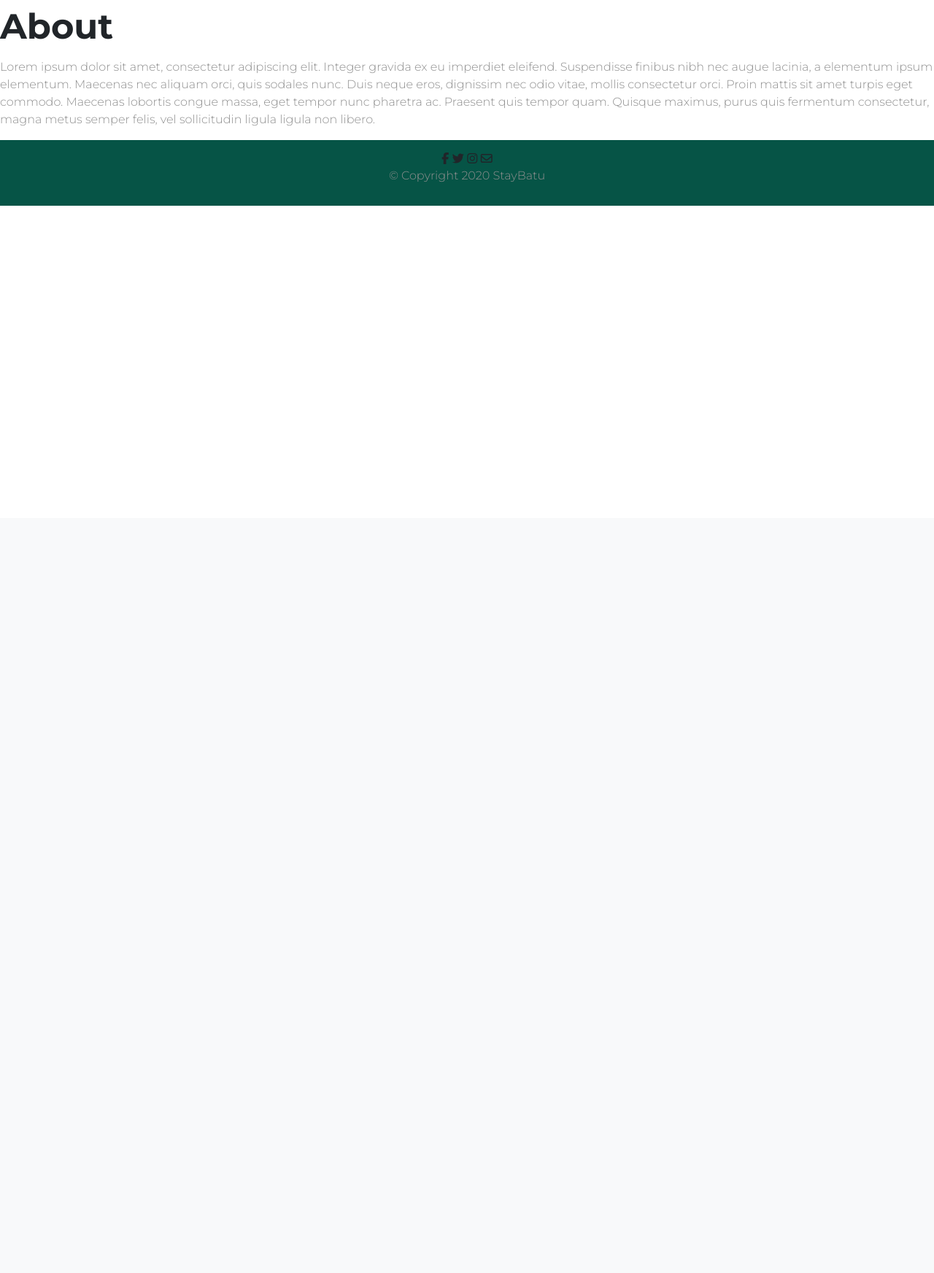
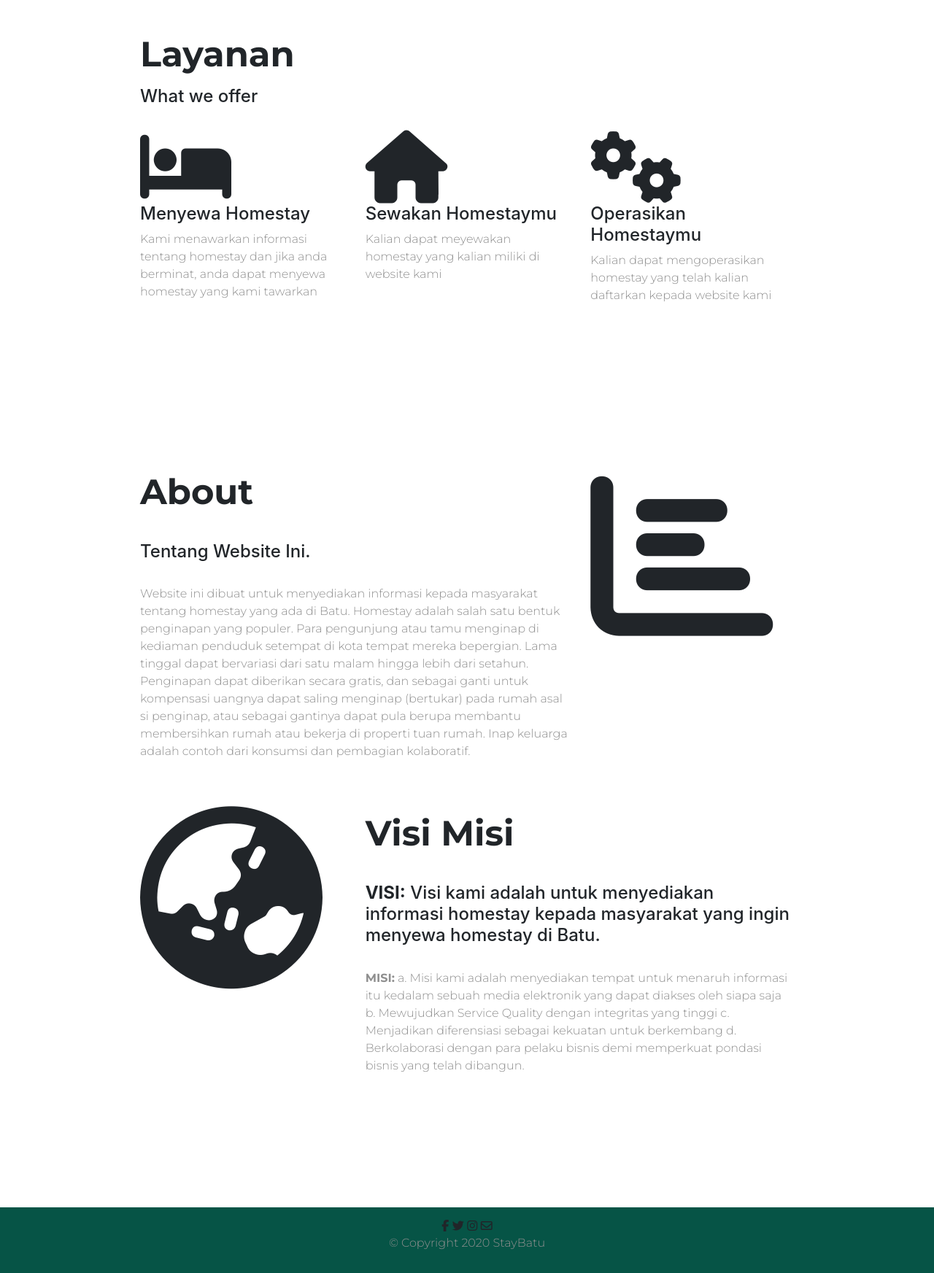
Before and after one commit to mercyano/StayBatu, a CodeIgniter app: page /staybatu-site/about in a window 1280 px wide. Shown: the part 90-1835 px from the top of the page at 73% size. Before the commit the page ends 372 px from the top, so only its background shows below. Run offline with CodeIgniter, Linux system fonts and the light colour scheme; some libraries are stand-ins or nearby versions; some web fonts are replaced.

Commit message:
Add files via upload

```diff
--- a/staybatu-site/application/views/about/index.php
+++ b/staybatu-site/application/views/about/index.php
@@ -1,6 +1,48 @@
-<h2>About</h2>
-<p>Lorem ipsum dolor sit amet, consectetur adipiscing elit. Integer gravida ex eu imperdiet eleifend. Suspendisse
-	finibus nibh nec augue lacinia, a elementum ipsum elementum. Maecenas nec aliquam orci, quis sodales nunc. Duis
-	neque eros, dignissim nec odio vitae, mollis consectetur orci. Proin mattis sit amet turpis eget commodo. Maecenas
-	lobortis congue massa, eget tempor nunc pharetra ac. Praesent quis tempor quam. Quisque maximus, purus quis
-	fermentum consectetur, magna metus semper felis, vel sollicitudin ligula ligula non libero.</p>
+
+<div class="container-fluid">
+  <h2>Layanan</h2>
+  <h4>What we offer</h4>
+  <br>
+  <div class="row">
+    <div class="col-sm-4">
+    <i class="fas fa-bed" style="font-size: 100px;"></i>
+      <h4>Menyewa Homestay</h4>
+      <p>Kami menawarkan informasi tentang homestay dan jika anda berminat, anda dapat menyewa homestay yang kami tawarkan</p>
+    </div>
+    <div class="col-sm-4">
+    <i class="fas fa-home" style="font-size: 100px;"></i>
+      <h4>Sewakan Homestaymu</h4>
+      <p>Kalian dapat meyewakan homestay yang kalian miliki di website kami</p>
+    </div>
+    <div class="col-sm-4">
+	<i class="fas fa-cogs" style="font-size: 100px;"></i>
+      <h4>Operasikan Homestaymu</h4>
+      <p>Kalian dapat mengoperasikan homestay yang telah kalian daftarkan kepada website kami</p>
+    </div>
+  </div>
+</div>
+<div class="container-fluid">
+
+  <div class="row">
+    <div class="col-sm-8">
+      <h2>About</h2><br>
+      <h4>Tentang Website Ini.</h4><br>
+      <p>Website ini dibuat untuk menyediakan informasi kepada masyarakat tentang homestay yang ada di Batu. Homestay adalah salah satu bentuk penginapan yang populer. Para pengunjung atau tamu menginap di kediaman penduduk setempat di kota tempat mereka bepergian. Lama tinggal dapat bervariasi dari satu malam hingga lebih dari setahun. Penginapan dapat diberikan secara gratis, dan sebagai ganti untuk kompensasi uangnya dapat saling menginap (bertukar) pada rumah asal si penginap, atau sebagai gantinya dapat pula berupa membantu membersihkan rumah atau bekerja di properti tuan rumah. Inap keluarga adalah contoh dari konsumsi dan pembagian kolaboratif. </p>
+
+    </div>
+    <div class="col-sm-4">
+      <i class="fas fa-chart-bar" style="font-size: 250px; "></i>
+    </div>
+  </div>
+  <br/><br>
+  <div class="row">
+    <div class="col-sm-4">
+      <i class="fas fa-globe-asia" style="font-size: 250px; "></i>
+    </div>
+    <div class="col-sm-8">
+      <h2>Visi Misi</h2><br>
+      <h4><strong>VISI:</strong> Visi kami adalah untuk menyediakan informasi homestay kepada masyarakat yang ingin menyewa homestay di Batu.</h4><br>
+      <p><strong>MISI:</strong> a. Misi kami adalah menyediakan tempat untuk menaruh informasi itu kedalam sebuah media elektronik yang dapat diakses oleh siapa saja b. Mewujudkan Service Quality dengan integritas yang tinggi c. Menjadikan diferensiasi sebagai kekuatan untuk berkembang d. Berkolaborasi dengan para pelaku bisnis demi memperkuat pondasi bisnis yang telah dibangun.</p>
+    </div>
+  </div>
+</div>
```
